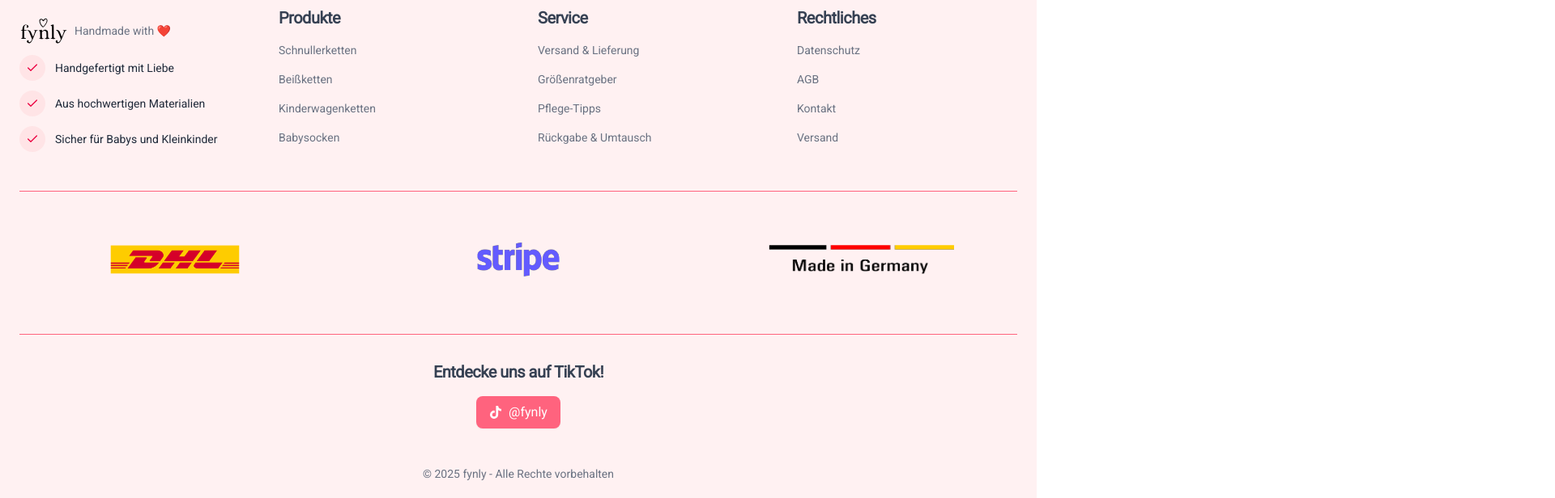
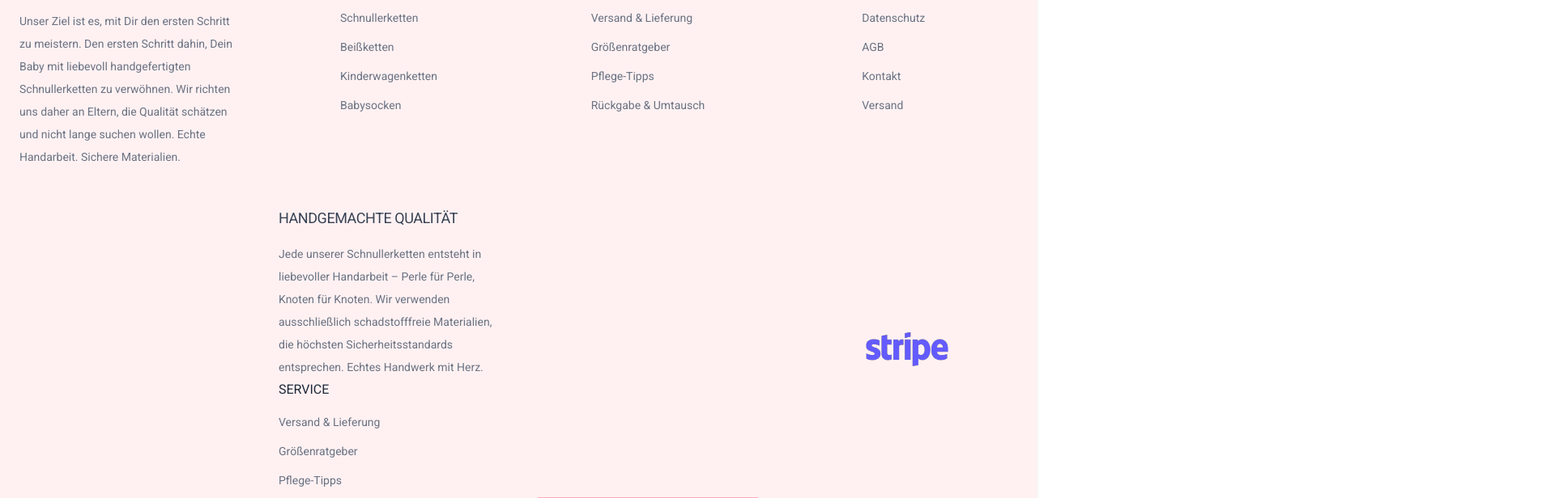
Before and after one commit to jan-riemenschneider/fynly, a Next.js app: page /agb in a window 1280 px wide. Shown: the part 1860-2476 px from the top of the page at 81% size, 1920 px wide, since content can reach past the window. Built offline with nearby package versions, Linux system fonts and the light colour scheme.

Commit message:
feat. update default styling - improve footer

```diff
--- a/src/app/components/Footer.tsx
+++ b/src/app/components/Footer.tsx
@@ -1,11 +1,9 @@
 'use client'
 import DHL from '@/public/dhlLogo.svg'
-import Fynnly from '@/public/LogoFynnly.svg'
 import MadeInGermany from '@/public/madeInGermanyLogo.svg'
 import Stripe from '@/public/stripeLogo.svg'
 import { useRouter } from 'next/navigation'
 import { FaTiktok } from 'react-icons/fa'
-import { Checkmark } from './custom/Checkmark'
 import { SeparatingLine } from './custom/SeparatingLine'
 import { Button } from './ui/button'
 
@@ -16,33 +14,20 @@ export const Footer = () => {
   return (
     <footer className="bg-rose-50 shadow-md">
       <div className="container mx-auto px-6 py-12 md:py-14">
-        <div className="mb-10 grid grid-cols-1 gap-10 md:mb-12 md:grid-cols-4 md:gap-12">
-          <div>
-            <div className="flex items-center gap-2">
-              <Fynnly className="h-15 w-15" />
-              <small className="">Handmade with ❤️</small>
-            </div>
-
-            <div className="space-y-3">
-              <div className="flex items-center gap-3">
-                <Checkmark />
-                <span className="text-sm">Handgefertigt mit Liebe</span>
-              </div>
-              <div className="flex items-center gap-3">
-                <Checkmark />
-                <span className="text-sm">Aus hochwertigen Materialien</span>
-              </div>
-              <div className="flex items-center gap-3">
-                <Checkmark />
-                <span className="text-sm">
-                  Sicher für Babys und Kleinkinder
-                </span>
-              </div>
-            </div>
+        <div className="mb-10 grid grid-cols-1 justify-items-center gap-10 md:mb-12 md:grid-cols-4 md:gap-12">
+          <div className="space-y-4">
+            <h4>UNSER VERSPRECHEN</h4>
+            <small>
+              Unser Ziel ist es, mit Dir den ersten Schritt zu meistern. Den
+              ersten Schritt dahin, Dein Baby mit liebevoll handgefertigten
+              Schnullerketten zu verwöhnen. Wir richten uns daher an Eltern, die
+              Qualität schätzen und nicht lange suchen wollen. Echte Handarbeit.
+              Sichere Materialien.
+            </small>
           </div>
 
           <div>
-            <h4 className="mb-4">Produkte</h4>
+            <h4 className="mb-4">PRODUKTE</h4>
             <div className="flex flex-wrap items-start gap-4 md:flex-col">
               <Button variant="link" size="link">
                 Schnullerketten
@@ -60,7 +45,7 @@ export const Footer = () => {
           </div>
 
           <div>
-            <h4 className="mb-4">Service</h4>
+            <p className="mb-4">SERVICE</p>
             <div className="flex flex-wrap items-start gap-4 md:flex-col">
               <Button variant="link" size="link">
                 Versand & Lieferung
@@ -78,7 +63,7 @@ export const Footer = () => {
           </div>
 
           <div>
-            <h4 className="mb-4">Rechtliches</h4>
+            <h4 className="mb-4">RECHTLICHES</h4>
             <div className="flex flex-wrap items-start gap-4 md:flex-col">
               <Button
                 onClick={() => router.push('/privacyPolicy')}
@@ -112,6 +97,37 @@ export const Footer = () => {
           </div>
         </div>
 
+        <div className="mb-10 grid grid-cols-1 justify-items-center gap-10 md:mb-12 md:grid-cols-4 md:gap-12">
+          <div className="space-y-8"></div>
+
+          <div className="space-y-4">
+            <h4>HANDGEMACHTE QUALITÄT</h4>
+            <small>
+              Jede unserer Schnullerketten entsteht in liebevoller Handarbeit –
+              Perle für Perle, Knoten für Knoten. Wir verwenden ausschließlich
+              schadstofffreie Materialien, die höchsten Sicherheitsstandards
+              entsprechen. Echtes Handwerk mit Herz.
+            </small>
+
+            <div>
+              <p className="mb-4">SERVICE</p>
+              <div className="flex flex-wrap items-start gap-4 md:flex-col">
+                <Button variant="link" size="link">
+                  Versand & Lieferung
+                </Button>
+                <Button variant="link" size="link">
+                  Größenratgeber
+                </Button>
+                <Button variant="link" size="link">
+                  Pflege-Tipps
+                </Button>
+                <Button variant="link" size="link">
+                  Rückgabe & Umtausch
+                </Button>
+              </div>
+            </div>
+          </div>
+
           <SeparatingLine className="mb-6 w-full" />
 
           <div className="mb-8 flex items-center justify-center gap-8 md:justify-evenly md:gap-10">
@@ -136,6 +152,7 @@ export const Footer = () => {
             <small>© {currentYear} fynly - Alle Rechte vorbehalten</small>
           </div>
         </div>
+      </div>
     </footer>
   )
 }
--- a/src/app/components/custom/SeparatingLine.tsx
+++ b/src/app/components/custom/SeparatingLine.tsx
@@ -5,5 +5,5 @@ interface SeparatingLineProps {
 }
 
 export function SeparatingLine({ className }: SeparatingLineProps) {
-  return <div className={clsx('border-primary w-24 border-b-1', className)} />
+  return <div className={clsx('border-primary/50 w-24 border-b-1', className)} />
 }
--- a/src/app/globals.css
+++ b/src/app/globals.css
@@ -127,19 +127,19 @@
   }
 
   h1 {
-    @apply font-roboto text-4xl font-extrabold tracking-tight text-balance text-gray-900;
+    @apply font-roboto text-4xl font-semibold tracking-tight text-balance text-gray-900;
   }
 
   h2 {
-    @apply font-roboto text-3xl font-semibold tracking-tight text-gray-800;
+    @apply font-roboto text-2xl font-normal tracking-tight text-gray-800;
   }
 
   h3 {
-    @apply font-roboto text-2xl font-normal tracking-tight text-gray-700;
+    @apply font-roboto text-xl font-normal tracking-tight text-gray-700;
   }
 
   h4 {
-    @apply font-roboto text-xl font-semibold tracking-tight text-gray-700;
+    @apply font-roboto text-lg font-normal tracking-tight text-gray-700;
   }
 
   p {
@@ -147,7 +147,7 @@
   }
 
   small {
-    @apply font-roboto text-muted-foreground text-sm;
+    @apply font-roboto text-muted-foreground text-sm leading-7;
   }
 
   span {
--- a/src/app/page.tsx
+++ b/src/app/page.tsx
@@ -18,7 +18,7 @@ export default function HomePage() {
   const featuredProducts = getFeaturedProducts()
 
   return (
-    <div className="flex min-h-screen flex-col space-y-12 md:space-y-16">
+    <div className="flex min-h-screen flex-col gap-16 md:gap-24">
       {/* Hero Section */}
       <section className="realtive flex h-[60vh] flex-col items-center justify-center bg-[url(https://picsum.photos/200)] md:h-[80vh]">
         <div className="flex max-w-lg flex-col items-center">
@@ -37,15 +37,11 @@ export default function HomePage() {
 
       <section>
         <div className="container mx-auto flex flex-col items-center px-6">
-          <h2 className="mb-4 flex flex-wrap items-center justify-center gap-2 text-center md:mb-6">
-            Unsere handgemachten Favoriten für dich
+          <h2 className="mb-12 flex flex-wrap items-center justify-center gap-2 text-center md:mb-14">
+            {'Unsere handgemachten Favoriten für dich'.toUpperCase()}
             <Heart className="text-3xl text-red-700" />
           </h2>
-          <p className="font-body mb-10 text-center md:mb-12">
-            Kleine Lieblingsstücke für dein Baby – handgefertigt, mit Liebe
-            gemacht und auf Wunsch personalisierbar
-          </p>
-          <SeparatingLine className={'mb-12 md:mb-14'} />
+          <SeparatingLine className="mb-12 md:mb-14" />
         </div>
         <ProductGrid products={featuredProducts} />
       </section>
@@ -54,11 +50,11 @@ export default function HomePage() {
       <section>
         <div className="container mx-auto px-6">
           <div className="flex flex-col items-center">
-            <h2 className="mb-10 flex items-center justify-center gap-2 md:mb-12">
-              Unsere Versprechen an dich{' '}
+            <h2 className="mb-12 flex items-center justify-center gap-2 md:mb-14">
+              {'Unsere Versprechen an dich'.toUpperCase()}
               <Handshake className="text-primary text-3xl" />
             </h2>
-            <SeparatingLine className={'mb-12 md:mb-14'} />
+            <SeparatingLine className="mb-12 md:mb-14" />
           </div>
 
           <div className="grid grid-cols-1 gap-8 md:grid-cols-2 md:gap-10 lg:grid-cols-4">
@@ -113,8 +109,8 @@ export default function HomePage() {
       <section>
         <div className="container mx-auto px-6">
           <div className="flex flex-col items-center">
-            <h2 className="mb-10 text-center md:mb-12">
-              Das sagen glückliche Eltern über uns
+            <h2 className="mb-12 text-center md:mb-14">
+              {'Das sagen glückliche Eltern über uns'.toUpperCase()}
             </h2>
             <SeparatingLine className="mb-12 md:mb-14" />
           </div>
```
Lines whose indentation alone changed are shown as unchanged.
